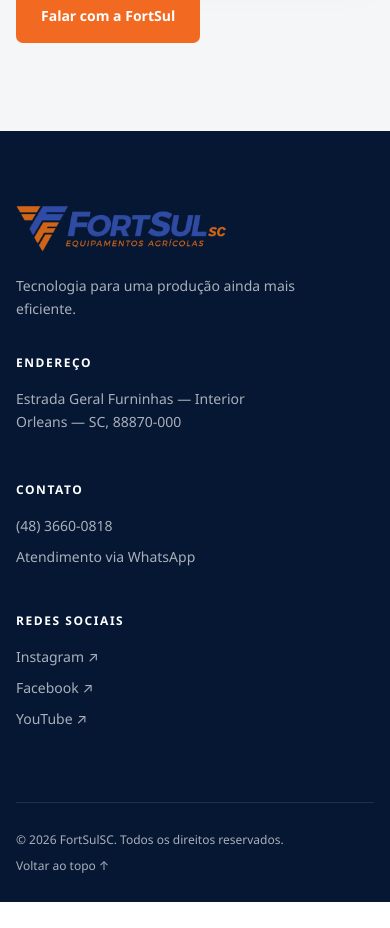
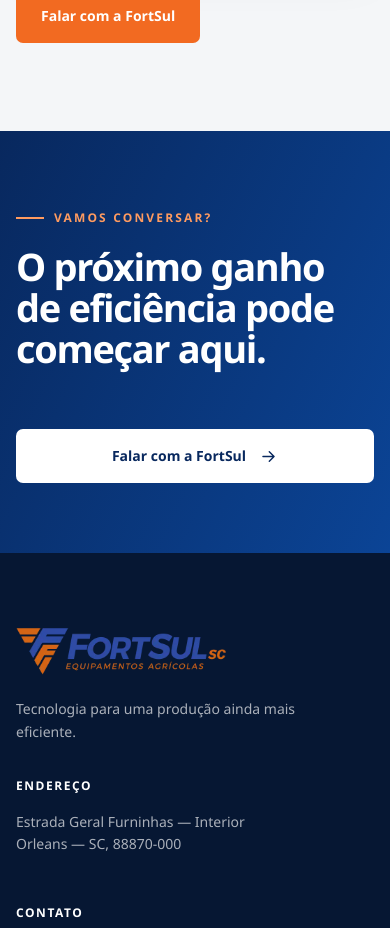
Before and after one commit to joseumtavares/FortSulSC, a Next.js app: page / in a window 390 px wide. Shown: the part 7780-8708 px from the top of the page. Before the commit the page ends 8682 px from the top, so only its background shows below. Built offline with nearby package versions, Linux system fonts and the light colour scheme.

Commit message:
feat: implementar CtaSection final (Tarefa 3.8)

```diff
--- a/src/app/globals.css
+++ b/src/app/globals.css
@@ -198,6 +198,13 @@
 .content-card-body p { margin: 12px 0 0; color: var(--muted); font-size: 15px; }
 .content-cta { margin-top: 0; }
 
+/* ===== Fatia 8 — CTA final ===== */
+.cta-section { padding-block: 90px; background: linear-gradient(115deg, var(--blue-900), #0b4496); color: var(--white); }
+.cta-inner { display: flex; align-items: center; justify-content: space-between; gap: 60px; }
+.cta-inner h2 { max-width: 780px; font-size: clamp(38px, 4vw, 55px); }
+.button-light { flex: 0 0 auto; background: var(--white); color: var(--blue-900); }
+.button-light:hover { background: var(--orange); color: var(--white); }
+
 /* ===== Página 404 ===== */
 .not-found { display: grid; min-height: 620px; place-items: center; padding-block: 100px; background: var(--blue-950); color: var(--white); text-align: center; }
 .not-found-inner { max-width: 720px; }
@@ -255,7 +262,7 @@
   .about-grid { grid-template-columns: 1fr; }
   .about-visual { min-height: 520px; }
   .about-copy { max-width: 610px; }
-  .section-heading { align-items: flex-start; flex-direction: column; }
+  .section-heading, .cta-inner { align-items: flex-start; flex-direction: column; }
   .section-heading > p { width: auto; max-width: 450px; }
   .support-heading { grid-template-columns: 1fr; }
   .support-heading p { margin-top: 24px; }
@@ -322,6 +329,8 @@
   .content-card-media { height: 220px; }
   .content-card-body { min-height: 0; padding: 19px; }
   .content-card-body h3 { font-size: 18px; }
+  .cta-section { padding-block: 70px; }
+  .button-light { width: 100%; }
   .not-found { min-height: 520px; padding-block: 80px; }
   .not-found-actions { align-items: stretch; flex-direction: column; gap: 20px; }
   .not-found-actions .button { width: 100%; }
--- a/src/app/page.tsx
+++ b/src/app/page.tsx
@@ -1,6 +1,7 @@
 import { AboutSection } from '@/components/sections/AboutSection'
 import { CategoryStrip } from '@/components/sections/CategoryStrip'
 import { ContentSection } from '@/components/sections/ContentSection'
+import { CtaSection } from '@/components/sections/CtaSection'
 import { HeroSection } from '@/components/sections/HeroSection'
 import { PresenceSection } from '@/components/sections/PresenceSection'
 import { SolutionsSection } from '@/components/sections/SolutionsSection'
@@ -16,6 +17,7 @@
       <SupportSection />
       <PresenceSection />
       <ContentSection />
+      <CtaSection />
     </main>
   )
 }
--- /dev/null
+++ b/src/components/sections/CtaSection.tsx
@@ -0,0 +1,19 @@
+import { Reveal } from '@/components/ui/Reveal'
+import { WhatsAppTrigger } from '@/components/whatsapp/WhatsAppTrigger'
+
+export function CtaSection() {
+  return (
+    <section className="cta-section" id="contato" aria-labelledby="contato-title">
+      <Reveal className="container cta-inner">
+        <div>
+          <span className="eyebrow eyebrow-light">Vamos conversar?</span>
+          <h2 id="contato-title">O próximo ganho de eficiência pode começar aqui.</h2>
+        </div>
+        <WhatsAppTrigger className="button button-light" ariaLabel="Falar com a FortSul pelo WhatsApp">
+          Falar com a FortSul
+          <svg aria-hidden="true" viewBox="0 0 24 24"><path d="M5 12h14M13 6l6 6-6 6" /></svg>
+        </WhatsAppTrigger>
+      </Reveal>
+    </section>
+  )
+}
```
Also changed, not shown: 2 other files (tests, documents, lock files or other folders).
